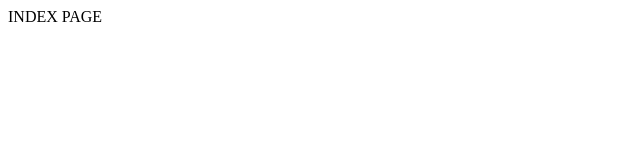
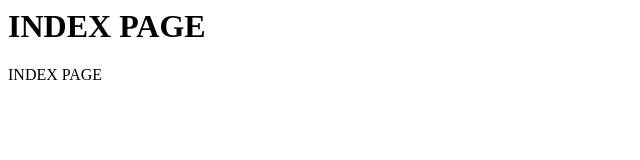
Before and after one commit to vruchita-m/task, a plain HTML site: page index/index.html in a window 1280 px wide. Shown: the whole page, without its empty margins (0-640 px from the left). Drawn offline with Linux system fonts and the light colour scheme.

Commit message:
add line

```diff
--- a/index/index.html
+++ b/index/index.html
@@ -1 +1,2 @@
+<h1>INDEX PAGE</h1>
 <P>INDEX PAGE</P>
```
